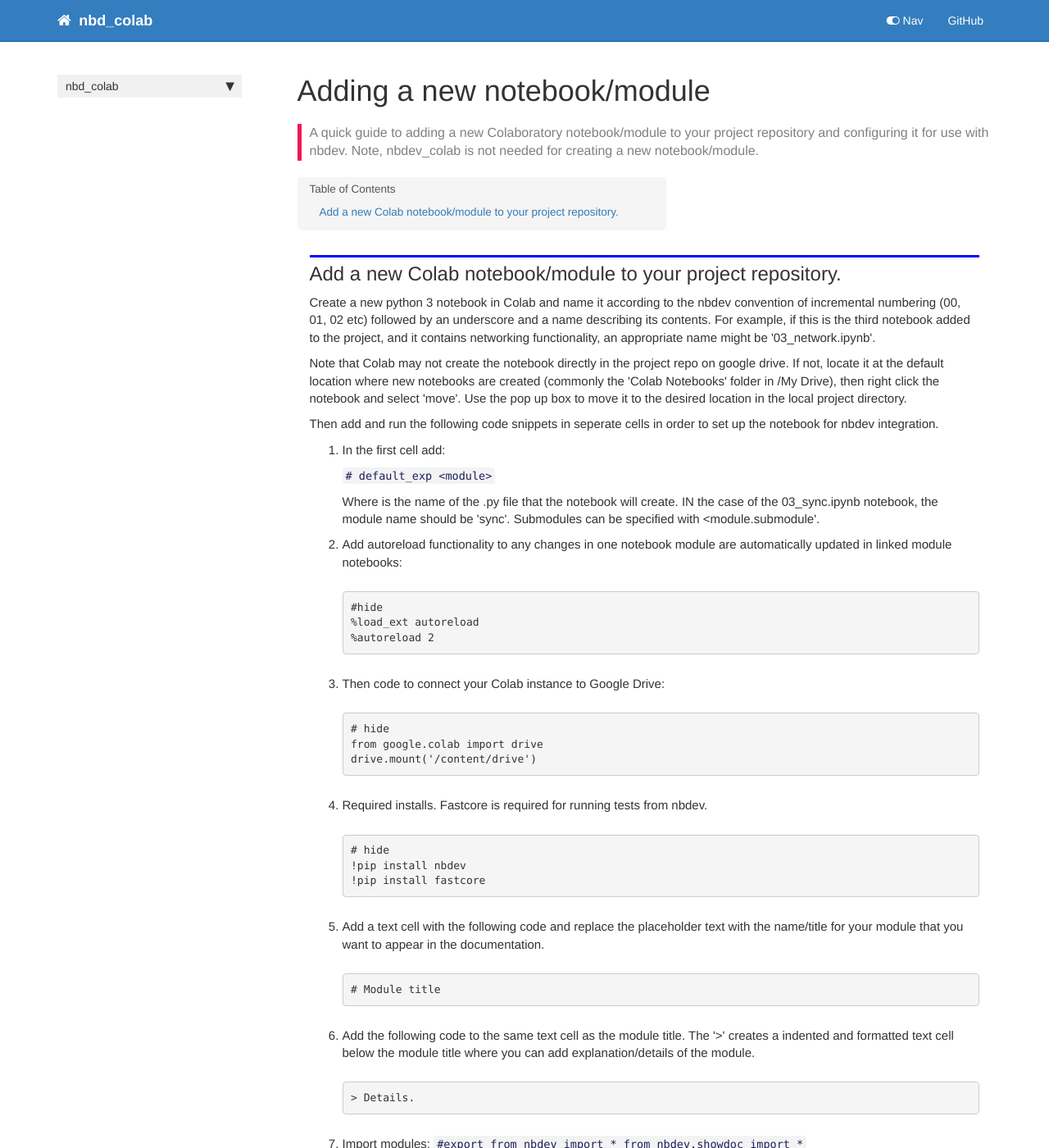
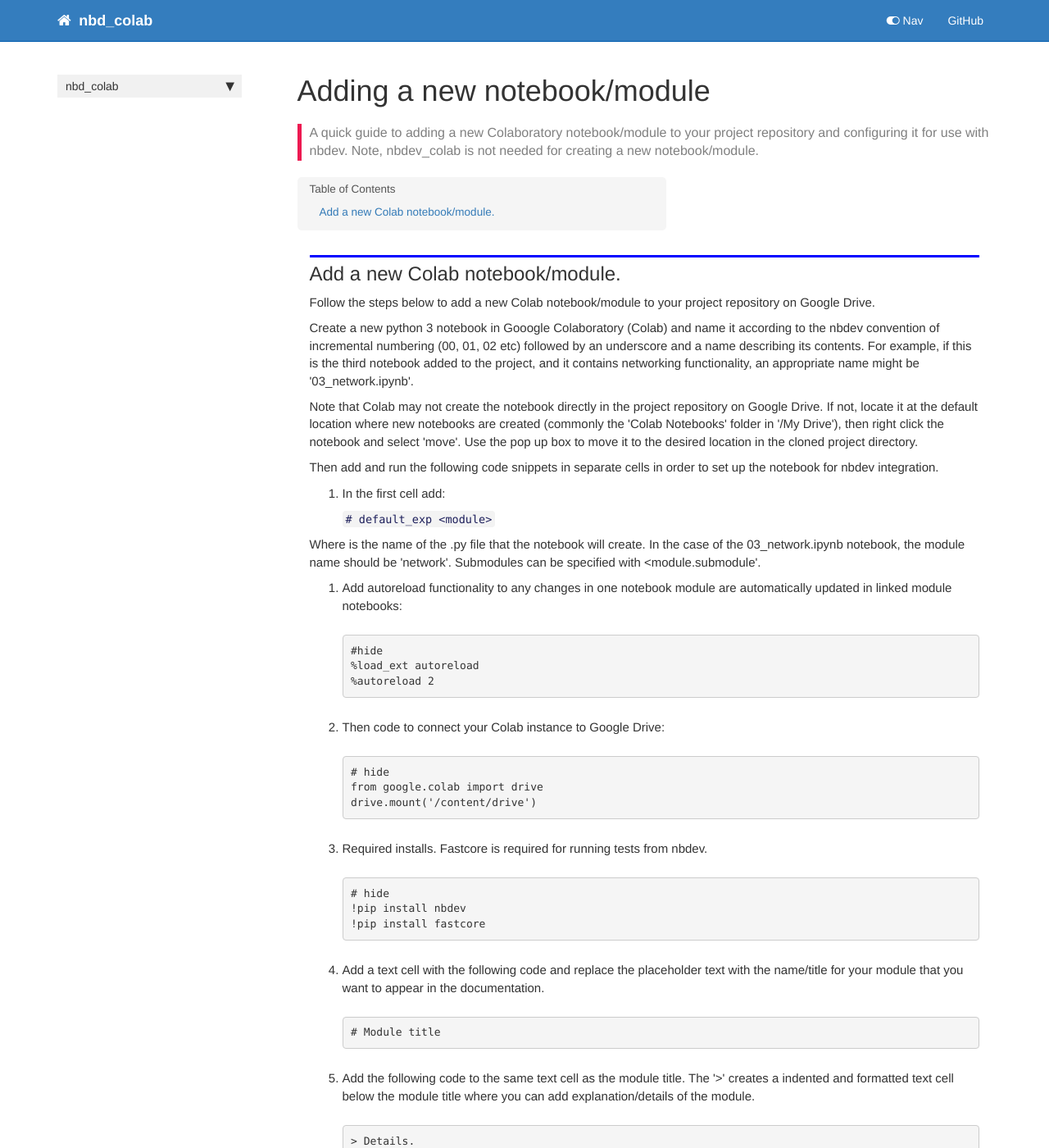
Before and after one commit to hallmx/nbd_colab, a Jekyll site: the page built from docs/tutorial.html, in a window 1280 px wide and 1400 px high. Shown: the whole window at 82% size. Built offline with Jekyll 4.4.1, drawn with Linux system fonts in a browser that asks for light colours; nearby versions of some CDN libraries; comment, search, counter and statistics services are not loaded; some of the changed text lies outside the part shown.

Commit message:
Typos corrected in tutorial docs

```diff
--- a/docs/tutorial.html
+++ b/docs/tutorial.html
@@ -27,20 +27,23 @@ summary: "A quick guide to adding a new Colaboratory notebook/module to your pro
 </div>
 <div class="cell border-box-sizing text_cell rendered"><div class="inner_cell">
 <div class="text_cell_render border-box-sizing rendered_html">
-<h2 id="Add-a-new-Colab-notebook/module-to-your-project-repository.">Add a new Colab notebook/module to your project repository.<a class="anchor-link" href="#Add-a-new-Colab-notebook/module-to-your-project-repository.">&#182;</a></h2>
+<h2 id="Add-a-new-Colab-notebook/module.">Add a new Colab notebook/module.<a class="anchor-link" href="#Add-a-new-Colab-notebook/module.">&#182;</a></h2>
 </div>
 </div>
 </div>
 <div class="cell border-box-sizing text_cell rendered"><div class="inner_cell">
 <div class="text_cell_render border-box-sizing rendered_html">
-<p>Create a new python 3 notebook in Colab and name it according to the nbdev convention of incremental numbering (00, 01, 02 etc) followed by an underscore and a name describing its contents. For example, if this is the third notebook added to the project, and it contains networking functionality, an appropriate name might be '03_network.ipynb'.</p>
-<p>Note that Colab may not create the notebook directly in the project repo on google drive. If not, locate it at the default location where new notebooks are created (commonly the 'Colab Notebooks' folder in /My Drive), then right click the notebook and select 'move'. Use the pop up box to move it to the desired location in the local project directory.</p>
-<p>Then add and run the following code snippets in seperate cells in order to set up the notebook for nbdev integration.</p>
+<p>Follow the steps below to add a new Colab notebook/module to your project repository on Google Drive.</p>
+<p>Create a new python 3 notebook in Gooogle Colaboratory (Colab) and name it according to the nbdev convention of incremental numbering (00, 01, 02 etc) followed by an underscore and a name describing its contents. For example, if this is the third notebook added to the project, and it contains networking functionality, an appropriate name might be '03_network.ipynb'.</p>
+<p>Note that Colab may not create the notebook directly in the project repository on Google Drive. If not, locate it at the default location where new notebooks are created (commonly the 'Colab Notebooks' folder in '/My Drive'), then right click the notebook and select 'move'. Use the pop up box to move it to the desired location in the cloned project directory.</p>
+<p>Then add and run the following code snippets in separate cells in order to set up the notebook for nbdev integration.</p>
 <ol>
 <li><p>In the first cell add:</p>
 <p><code># default_exp &lt;module&gt;</code></p>
-<p>Where <module> is the name of the .py file that the notebook will create. IN the case of the 03_sync.ipynb notebook, the module name should be 'sync'. Submodules can be specified with &lt;module.submodule'.</p>
 </li>
+</ol>
+<p>Where <module> is the name of the .py file that the notebook will create. In the case of the 03_network.ipynb notebook, the module name should be 'network'. Submodules can be specified with &lt;module.submodule'.</p>
+<ol>
 <li><p>Add autoreload functionality to any changes in one notebook module are automatically updated in linked module notebooks:</p>
 
 <pre><code>#hide
@@ -76,9 +79,9 @@ from nbdev.showdoc import *</code></p>
 <pre><code>#hide
 from nbdev.export import notebook2script
 notebook2script()</code></pre>
-<p>Finally, cd into the root directory of your project repository <code>repo</code> on Google Drive <code>cd /content/drive/My drive/repo</code> and you're ready to go. See the nbdev tutorial and documentation on customizing the above steps and code for a modules particular needs <a href="http://nbdev.fast.ai/index.html">http://nbdev.fast.ai/index.html</a>.</p>
 </li>
 </ol>
+<p>Finally, cd into the root directory of your project repository <code>repo</code> on Google Drive <code>cd /content/drive/My drive/repo</code> and you're ready to go. See the nbdev tutorial and documentation on customizing the above steps and code for a module's particular needs <a href="http://nbdev.fast.ai/index.html">http://nbdev.fast.ai/index.html</a>.</p>
 
 </div>
 </div>
```
Also changed, not shown: 1 other file.
